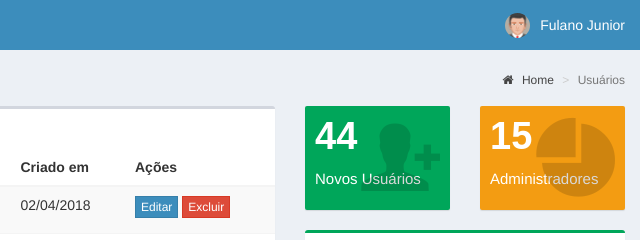
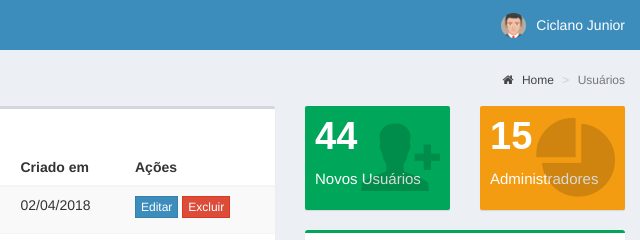
Before and after one commit to fylipeaguilar/JavaScript_Udemy_Hcode, a plain HTML site: page index.html in a window 1280 px wide. Shown: the top 240 px of the page, 640-1280 px from the left. Drawn offline with Linux system fonts and the light colour scheme; files whose address does not match are found by name.

Commit message:
Alterado a palavra Fulando para Ciclano no arquivo index.html

```diff
--- a/index.html
+++ b/index.html
@@ -42,7 +42,7 @@
               <!-- The user image in the navbar-->
               <img src="dist/img/avatar5.png" class="user-image" alt="User Image">
               <!-- hidden-xs hides the username on small devices so only the image appears. -->
-              <span class="hidden-xs">Fulano Junior</span>
+              <span class="hidden-xs">Ciclano Junior</span>
             </a>
             <ul class="dropdown-menu">
               <!-- The user image in the menu -->
```
